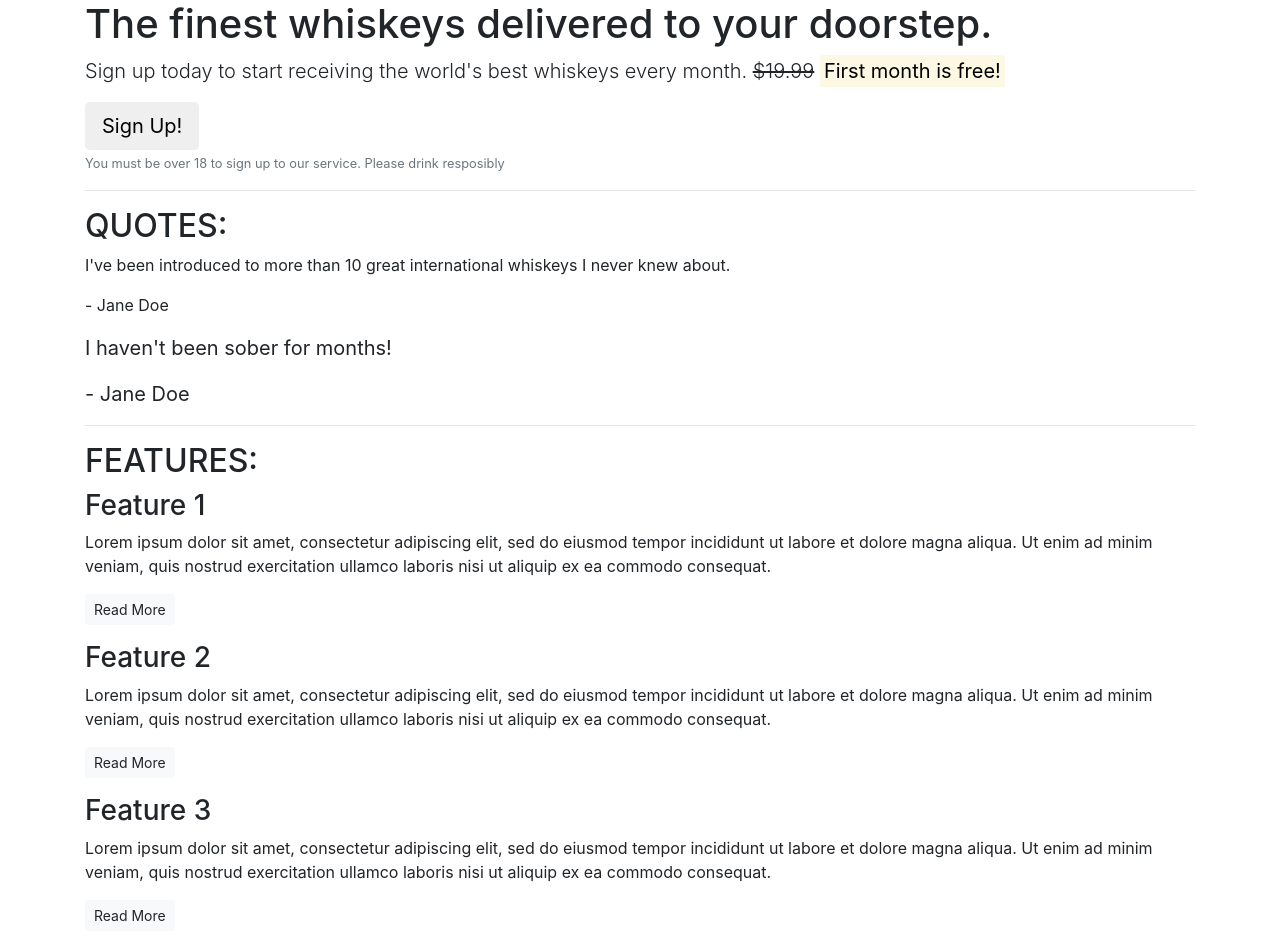
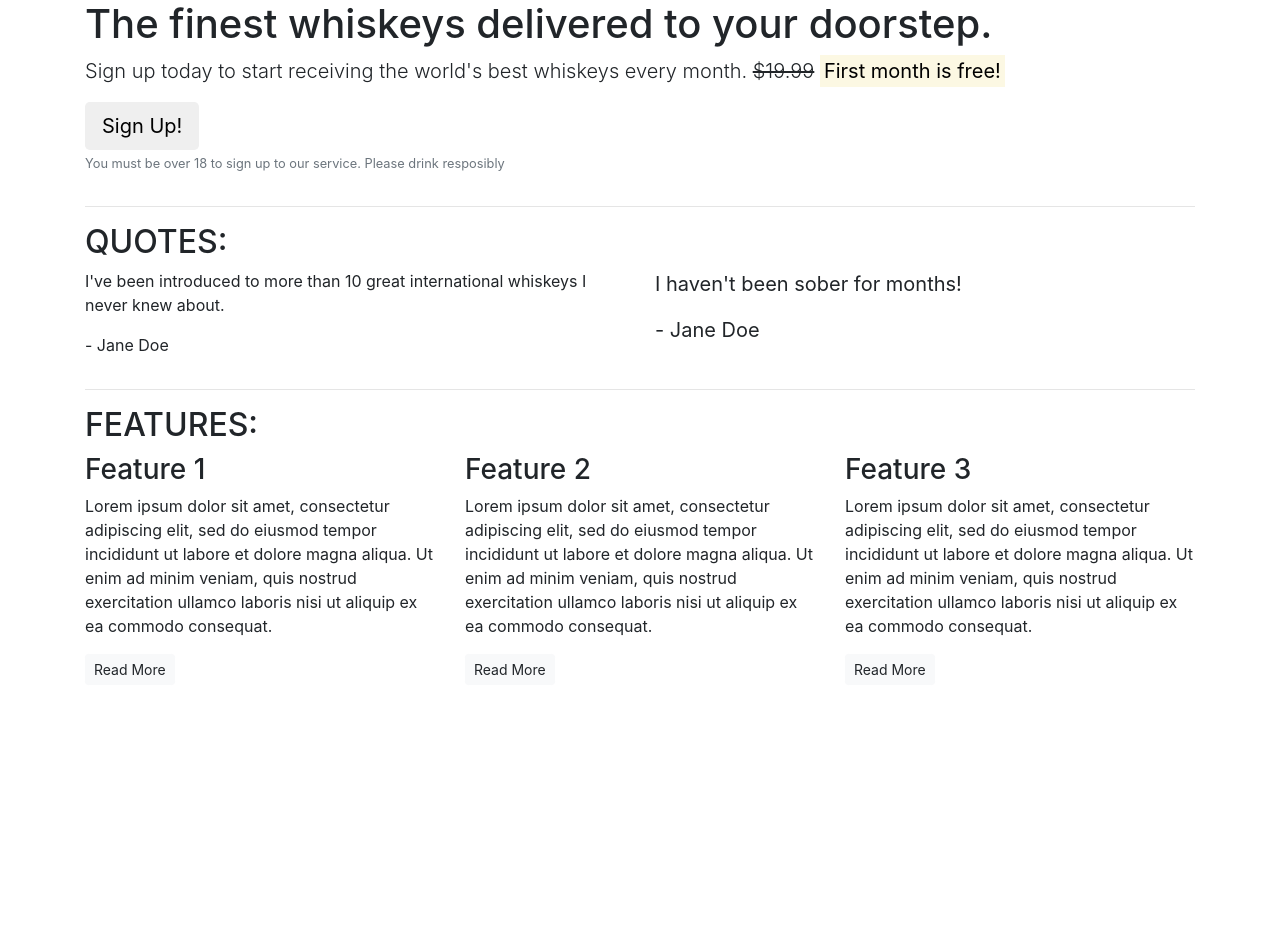
Before and after one commit to kris965/Boostrap, a plain HTML site: page index.html in a window 1280 px wide. After the commit the page ends 800 px from the top, so only its background shows below. Drawn offline with nearby package versions, Linux system fonts and the light colour scheme.

Commit message:
applied res

```diff
--- a/index.html
+++ b/index.html
@@ -12,47 +12,75 @@
 <body>
     <article class="container">
         <!-- Callout -->
+        <div class="row">
+            <div class="col-12">
                 <section class="callout">
                     <h1>The finest whiskeys delivered to your doorstep.</h1>
                     <p class="lead">Sign up today to start receiving the world's best whiskeys every month. <s>$19.99</s> <strong><mark> First month is free!</mark></strong></p>
                     <button class="btn btn-succes btn-lg">Sign Up!</button>
                     <p class="text-muted"><small>You must be over 18 to sign up to our service. Please drink resposibly</small></p>
                 </section>
+            </div>
+        </div>
+
         <!-- /.callout -->
         <hr>
 
         <!-- Quotes -->
         <section class="blockquotes">
+            <div class="row">
+                <div class="col-12 col-md-6">
                     <h2 class="text-uppercase">Quotes:</h2>
+                </div>
+            </div>
+            <div class="row">
+                <div class="col-12 col-md-6">
                     <blockquote class="quote">
                         <p>I've been introduced to more than 10 great international whiskeys I never knew about.</p>
                         <p>- Jane Doe</p>
                     </blockquote>
+                </div>
+                <div class="col-12 col-md-6">
                     <blockquote class="blockquote">
                         <p>I haven't been sober for months!</p>
                         <p>- Jane Doe</p>
+                </div>
                 </blockquote>
+            </div>
         </section>
         <!-- /.quotes -->
         <hr>
 
         <!-- Features -->
         <section class="features">
+            <div class="row">
+                <div class="col-12">
+
                     <h2 class="text-uppercase">Features:</h2>
+                </div>
+            </div>
+            <div class="row">
+                <div class="col-12 col-md-6 col-lg-4">
                     <div class="feature">
                         <h3>Feature 1</h3>
                         <p>Lorem ipsum dolor sit amet, consectetur adipiscing elit, sed do eiusmod tempor incididunt ut labore et dolore magna aliqua. Ut enim ad minim veniam, quis nostrud exercitation ullamco laboris nisi ut aliquip ex ea commodo consequat.</p>
                         <p><a class="btn btn-sm btn-light" href="">Read More</a></p>
                     </div>
+                </div>
+                <div class="col-12 col-md-6 col-lg-4">
                     <div class="feature">
                         <h3>Feature 2</h3>
                         <p>Lorem ipsum dolor sit amet, consectetur adipiscing elit, sed do eiusmod tempor incididunt ut labore et dolore magna aliqua. Ut enim ad minim veniam, quis nostrud exercitation ullamco laboris nisi ut aliquip ex ea commodo consequat.</p>
                         <p><a class="btn btn-sm btn-light" href="">Read More</a></p>
                     </div>
+                </div>
+                <div class="col-12 d-md-none d-lg-block col-lg-4">
                     <div class="feature">
                         <h3>Feature 3</h3>
                         <p>Lorem ipsum dolor sit amet, consectetur adipiscing elit, sed do eiusmod tempor incididunt ut labore et dolore magna aliqua. Ut enim ad minim veniam, quis nostrud exercitation ullamco laboris nisi ut aliquip ex ea commodo consequat.</p>
                         <p><a class="btn btn-sm btn-light" href="">Read More</a></p>
+                    </div>
+                </div>
             </div>
         </section>
         <!-- /.features -->
```
Lines whose indentation alone changed are shown as unchanged.
